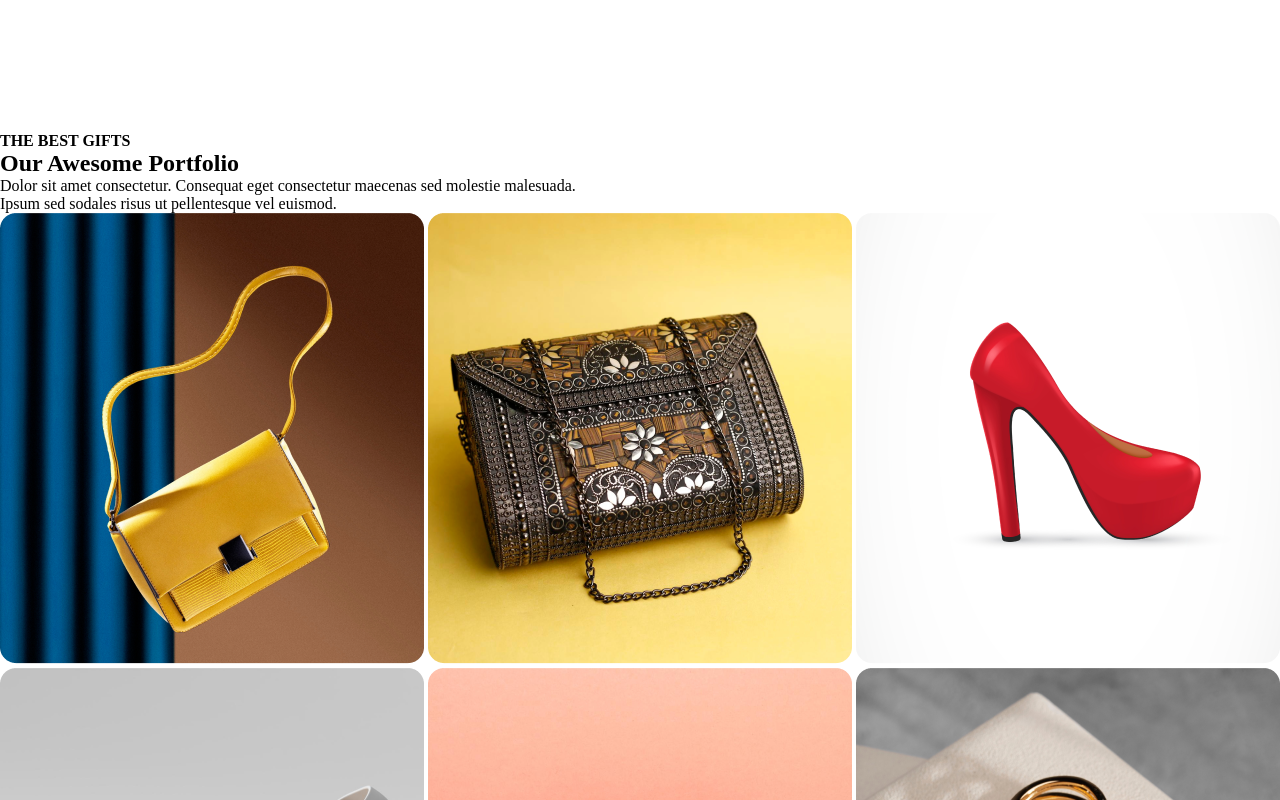
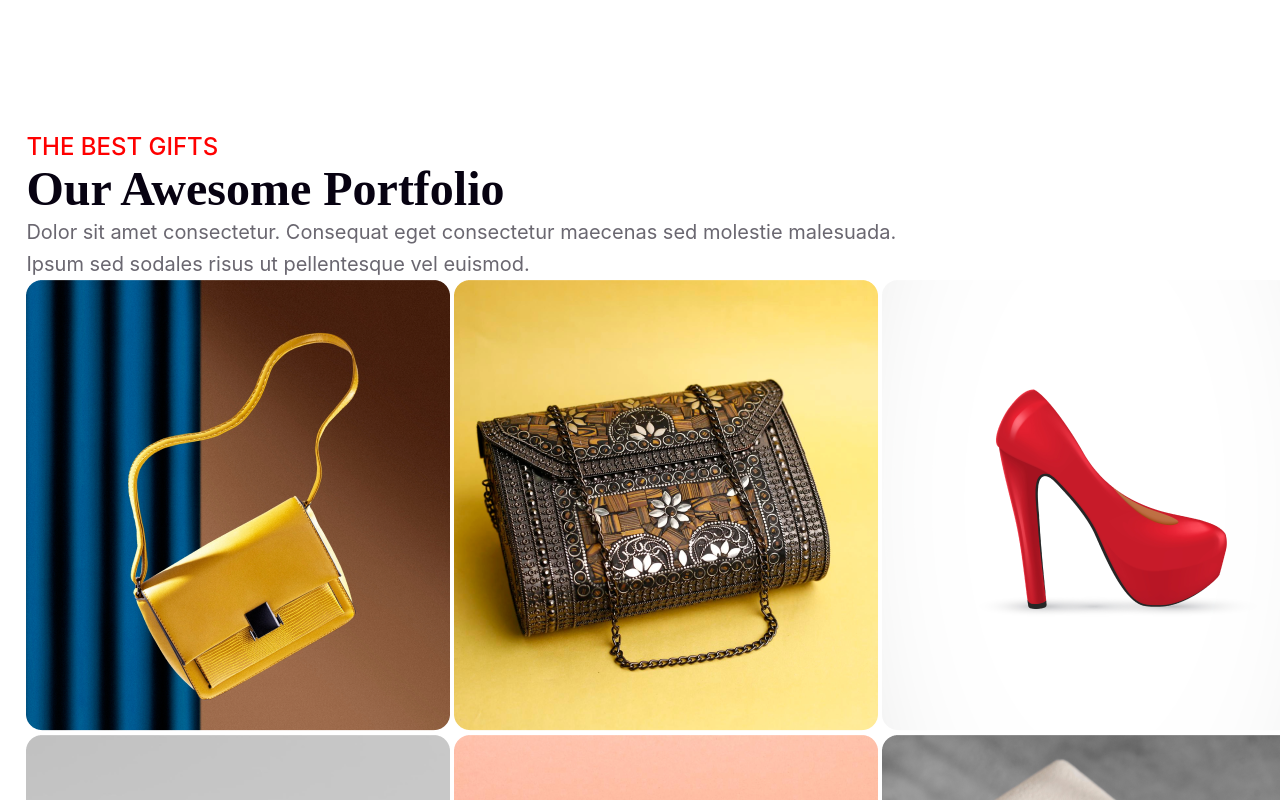
Before and after one commit to imranhasan2/my-first-assignment, a plain HTML site: page index.html in a window 1280 px wide. Shown: the part 4660-5460 px from the top of the page. Drawn offline with Linux system fonts and the light colour scheme.

Commit message:
added full portfiol

```diff
--- a/styles/style.css
+++ b/styles/style.css
@@ -371,3 +371,43 @@
     margin-left: auto;
     margin-right: auto;
 }
+.table-head{
+    padding-left: 2%;
+}
+
+.table-head h4 {
+    color: #F00;
+
+    font-family: Inter;
+    font-size: 24px;
+    font-style: normal;
+    font-weight: 500;
+    line-height: normal;
+}
+
+.table-head h2 {
+    color: #070211;
+
+    font-family: Merriweather;
+    font-size: 48px;
+    font-style: normal;
+    font-weight: 900;
+    line-height: normal;
+    text-transform: capitalize;
+}
+
+.table-head p {
+    color: rgba(7, 2, 17, 0.60);
+
+    font-family: Inter;
+    font-size: 20px;
+    font-style: normal;
+    font-weight: 400;
+    line-height: 32px;
+}
+.row-img{
+    padding-left: 2%;
+}
+.row-imgg{
+    padding-left: 2%;
+}
```
